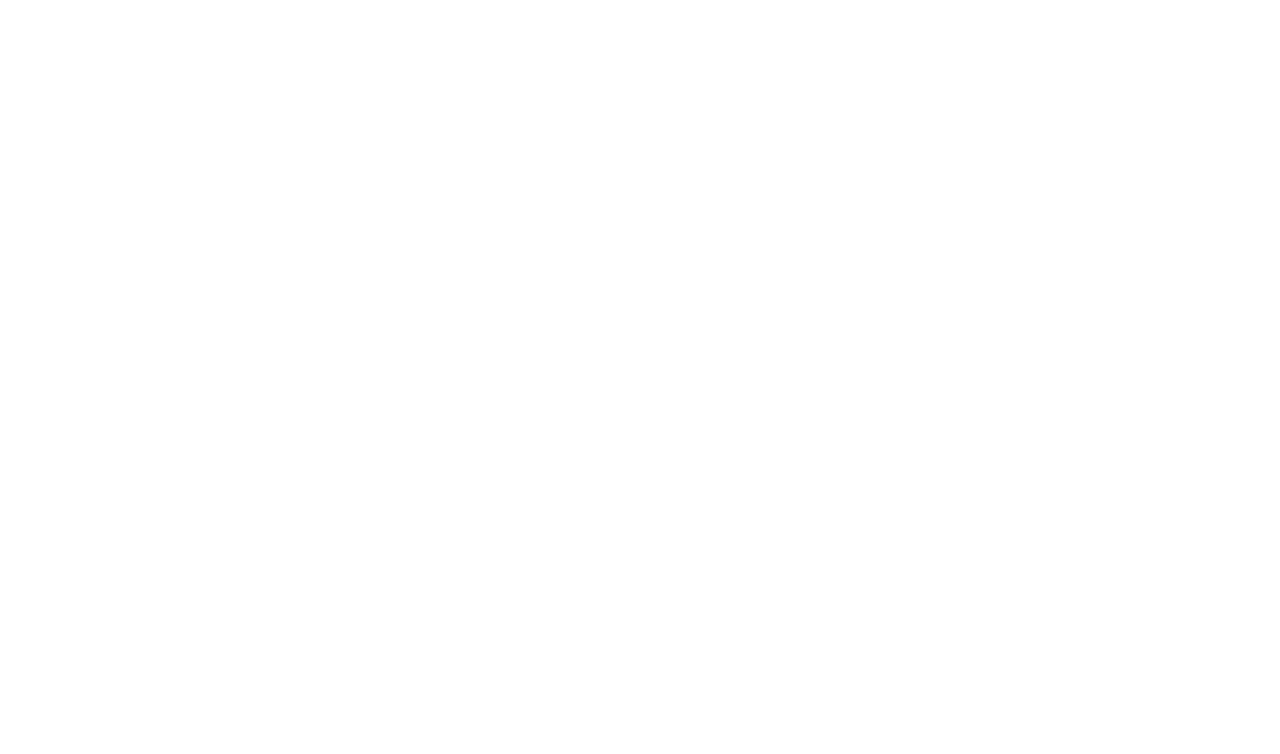
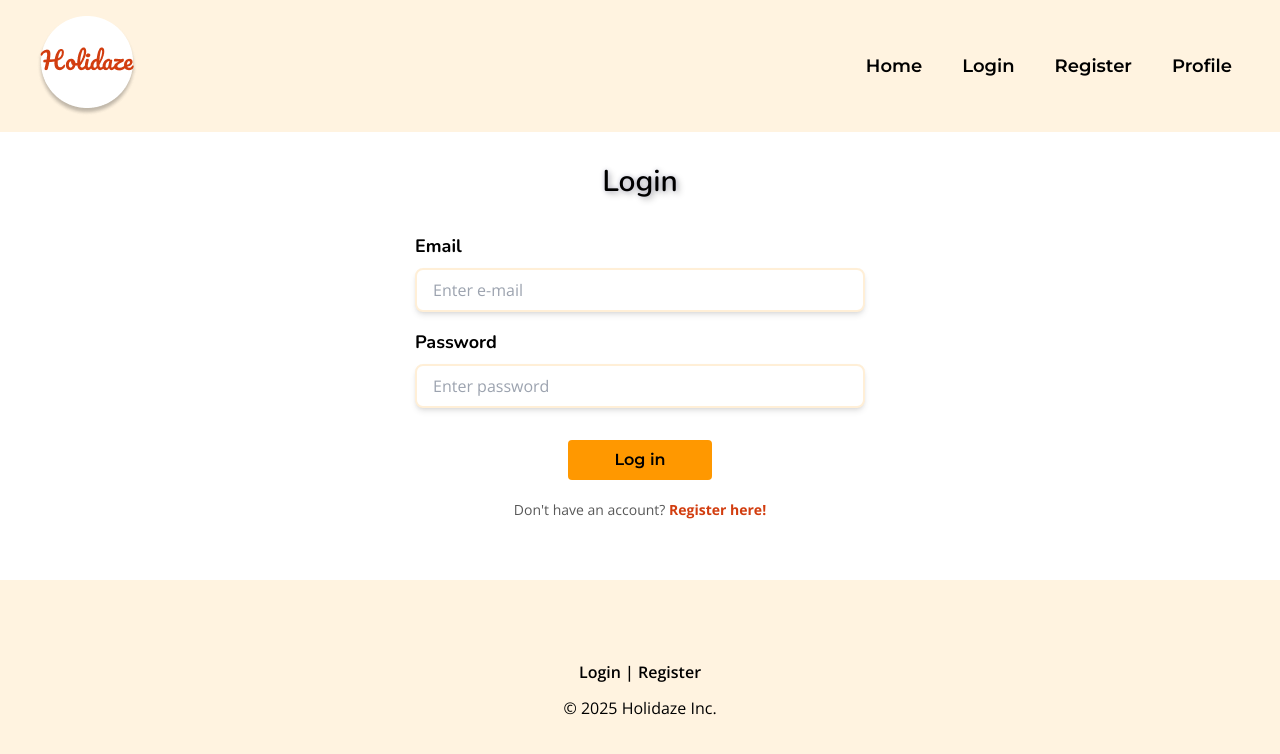
Before and after one commit to TheRegzi/holidaze, a React (Vite) app: page /login in a window 1280 px wide. Before the commit this address had no page. Shown: the top 754 px of the page. Built offline with nearby package versions, Linux system fonts and the light colour scheme; a web font is replaced by a local one.

Commit message:
feat: added content to login page and completed the login function

```diff
--- a/src/api/auth.js
+++ b/src/api/auth.js
@@ -1,5 +1,5 @@
 import { getHeaders } from "../utils/headers";
-import { API_REGISTER } from "../utils/constants";
+import { API_REGISTER, API_LOGIN } from "../utils/constants";
 
 /**
  * Registers a new user with the Noroff API.
@@ -32,3 +32,33 @@ export async function registerUser({ username, email, password, role }) {
   }
   return data;
 }
+
+/**
+ * Logs in a user with the Noroff API.
+ *
+ * @param {string} email - The user's email address.
+ * @param {string} password - The user's password.
+ * @returns {Promise<object>} The user data.
+ * @throws {Error} If the login fails or the response is not ok.
+ */
+
+export async function loginUser({ email, password }) {
+  const API_KEY = import.meta.env.VITE_NOROFF_API_KEY;
+
+  const response = await fetch(`${API_LOGIN}?_holidaze=true`, {
+    method: "POST",
+    headers: getHeaders(API_KEY),
+    body: JSON.stringify({
+      email,
+      password,
+    }),
+  });
+
+  const data = await response.json();
+  if (!response.ok) {
+    throw new Error(
+      data.errors?.[0]?.message || data.message || "Login failed"
+    );
+  }
+  return data;
+}
--- a/src/pages/Login.jsx
+++ b/src/pages/Login.jsx
@@ -0,0 +1,112 @@
+import { useState } from "react";
+import { Link } from "react-router-dom";
+import { loginUser } from "../api/auth";
+import { useNavigate } from "react-router-dom";
+
+function Login() {
+  const [form, setForm] = useState({
+    email: "",
+    password: "",
+  });
+
+  const [error, setError] = useState("");
+  const [loading, setLoading] = useState(false);
+  const [success, setSuccess] = useState(false);
+  const navigate = useNavigate();
+
+  const labelClass = "font-nunito text-lg font-bold text-black";
+  const inputClass =
+    "rounded-lg border-2 border-accentLight2 bg-white px-4 py-2 text-md font-openSans text-darkGrey shadow-md focus:border-accent focus:outline-none focus:ring-1 focus:ring-accent";
+
+  const handleChange = (e) => {
+    setForm({ ...form, [e.target.name]: e.target.value });
+  };
+
+  const handleSubmit = async (e) => {
+    e.preventDefault();
+    setError("");
+
+    setLoading(true);
+    try {
+      const data = await loginUser({
+        email: form.email,
+        password: form.password,
+      });
+      setSuccess(true);
+      localStorage.setItem("user", JSON.stringify(data.data));
+      localStorage.setItem("accessToken", data.data.accessToken);
+      setTimeout(() => navigate("/"), 1500);
+    } catch (err) {
+      setError(err.message);
+      setSuccess(false);
+    } finally {
+      setLoading(false);
+    }
+  };
+
+  return (
+    <div>
+      <h1 className="my-8 text-center font-nunito text-3xl font-semibold text-shadow-lg">
+        Login
+      </h1>
+      <form
+        className="mx-auto flex w-1/2 w-xs flex-col justify-center gap-4 sm:w-sm"
+        onSubmit={handleSubmit}
+      >
+        <div className="flex flex-col gap-2">
+          <label htmlFor="email" className={labelClass}>
+            Email
+          </label>
+          <input
+            type="email"
+            name="email"
+            id="email"
+            value={form.email}
+            onChange={handleChange}
+            className={inputClass}
+            placeholder="Enter e-mail"
+          />
+        </div>
+        <div className="flex flex-col gap-2">
+          <label htmlFor="password" className={labelClass}>
+            Password
+          </label>
+          <input
+            type="password"
+            name="password"
+            id="password"
+            value={form.password}
+            onChange={handleChange}
+            className={inputClass}
+            placeholder="Enter password"
+          />
+        </div>
+        <button
+          disabled={loading}
+          type="submit"
+          className="mx-auto mt-4 w-36 rounded bg-accent py-2 font-montserrat font-semibold text-black"
+        >
+          {loading ? "Logging  in..." : "Log in"}
+        </button>
+      </form>
+      {error && (
+        <div className="mx-auto mt-6 w-56 rounded-lg border-2 border-red p-3 text-center font-semibold text-red">
+          Error: {error}
+        </div>
+      )}
+      {success && (
+        <div className="mt-4 text-center font-semibold text-green">
+          Logged in! Redirecting...
+        </div>
+      )}
+      <p className="mt-5 text-center font-openSans text-sm text-darkGrey">
+        Don't have an account?{" "}
+        <Link to="/register" className="font-bold text-red">
+          Register here!
+        </Link>
+      </p>
+    </div>
+  );
+}
+
+export default Login;
--- a/src/routes/AppRoutes.jsx
+++ b/src/routes/AppRoutes.jsx
@@ -2,6 +2,7 @@ import { Routes, Route } from "react-router-dom";
 import Layout from "../components/Layout";
 import Home from "../pages/Home";
 import Register from "../pages/Register";
+import Login from "../pages/Login";
 
 function AppRoutes() {
   return (
@@ -9,6 +10,7 @@ function AppRoutes() {
       <Route path="/" element={<Layout />}>
         <Route index element={<Home />} />
         <Route path="register" element={<Register />} />
+        <Route path="login" element={<Login />} />
       </Route>
     </Routes>
   );
```
